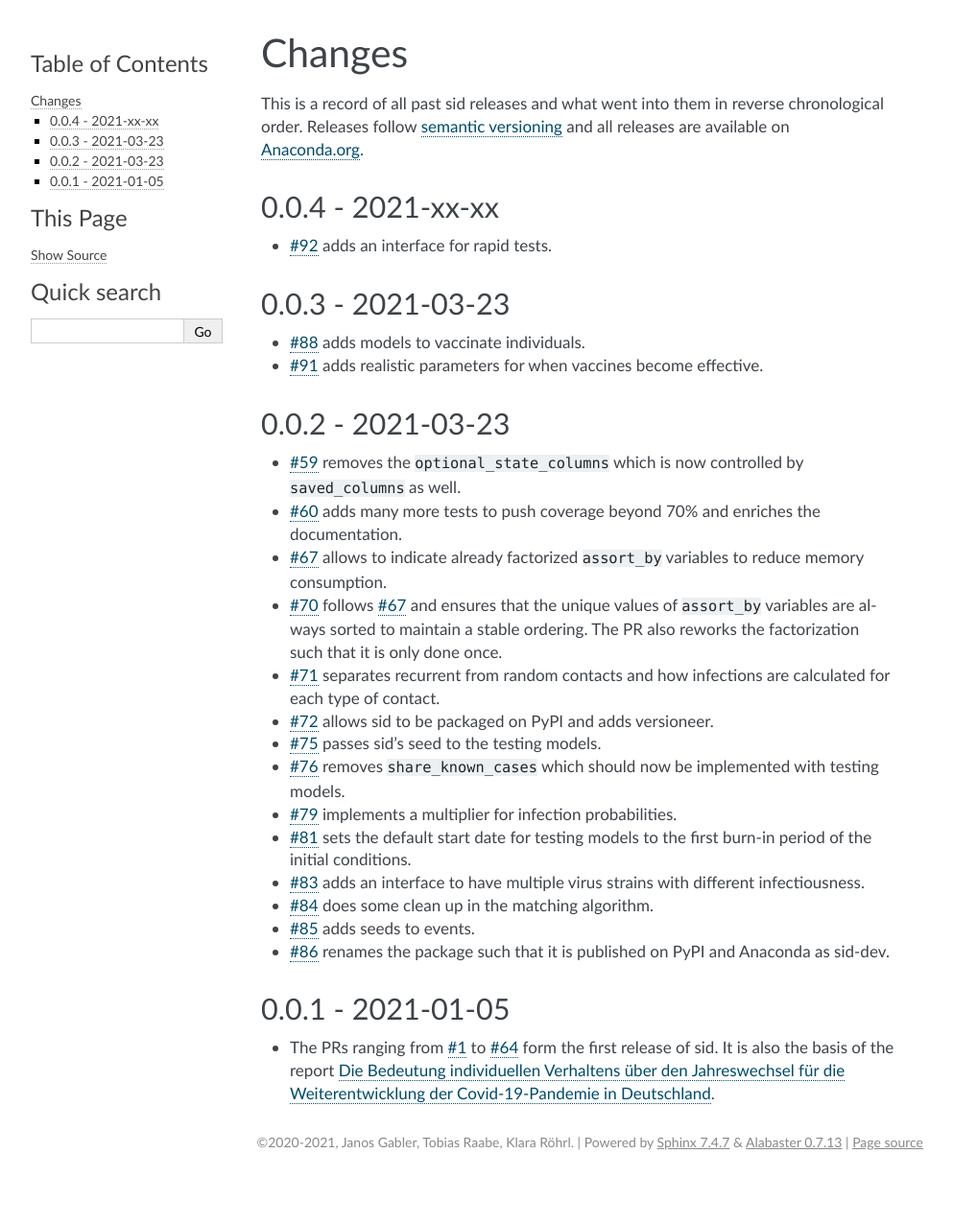
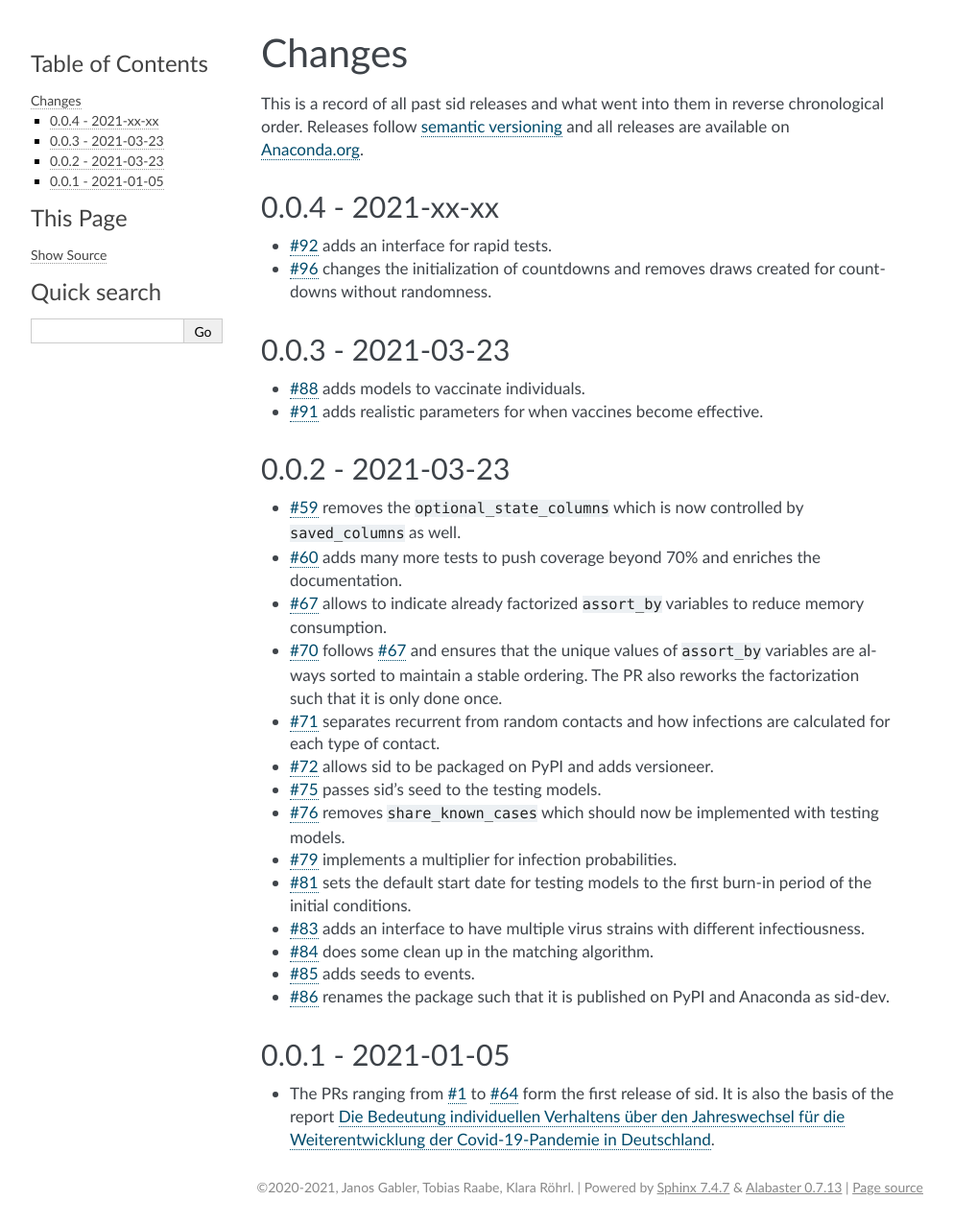
Before and after one commit to covid-19-impact-lab/sid, a Sphinx documentation site: the page built from docs/source/changes.rst, in a window 1280 px wide. Shown: the whole page at 96% size, without its empty margins (148-1141 px from the left). Built offline with Sphinx 7.4.7, drawn with Linux system fonts in a browser that asks for light colours; pages that are not in the unit, such as notebooks, are missing from menus; before the commit the page ends 1229 px from its top, so only the background shows below that.

Commit message:
add to changes.

```diff
--- a/docs/source/changes.rst
+++ b/docs/source/changes.rst
@@ -11,6 +11,8 @@ all releases are available on `Anaconda.org
 ------------------
 
 - :gh:`92` adds an interface for rapid tests.
+- :gh:`96` changes the initialization of countdowns and removes draws created for
+  countdowns without randomness.
 
 
 0.0.3 - 2021-03-23
```
